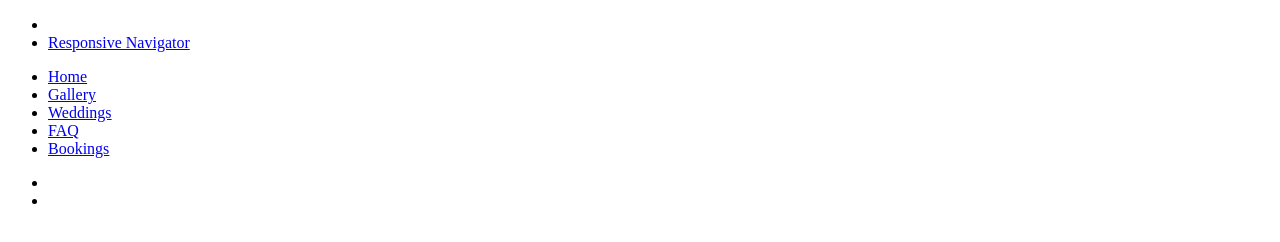
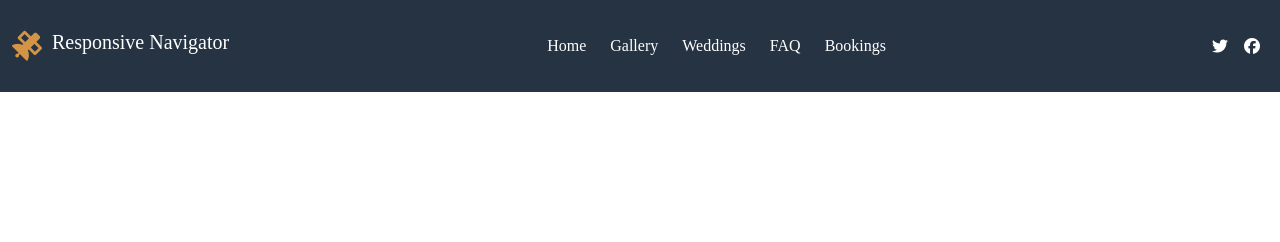
Before and after one commit to Junwon-Park/Responsive_Nav_Project, a plain HTML site: page index.html in a window 1280 px wide. Drawn offline with Linux system fonts and the light colour scheme.

Commit message:
to mediaqueries, toggle switch yet

```diff
--- a/index.html
+++ b/index.html
@@ -6,7 +6,6 @@
     <meta name="viewport" content="width=device-width, initial-scale=1.0" />
     <link rel="stylesheet" href="style.css" />
     <script
-      defer
       src="https://kit.fontawesome.com/5db9a19ce8.js"
       crossorigin="anonymous"
     ></script>
@@ -16,9 +15,12 @@
   <body>
     <nav id="container">
       <ul class="logo__title">
-        <li class="logo"><a href="#"></a></li>
+        <li class="logo">
+          <a href="#"><i class="fas fa-satellite"></i></a>
+        </li>
         <li class="title"><a href="#">Responsive Navigator</a></li>
       </ul>
+
       <ul class="menu__list">
         <li class="menu__home"><a href="#">Home</a></li>
         <li class="menu__gallery"><a href="#">Gallery</a></li>
@@ -27,8 +29,8 @@
         <li class="menu__bookings"><a href="#">Bookings</a></li>
       </ul>
       <ul class="icon__list">
-        <li class="icon__tweet"></li>
-        <li class="icon__facebook"></li>
+        <li class="icon__tweet"><i class="fab fa-twitter"></i></li>
+        <li class="icon__facebook"><i class="fab fa-facebook"></i></li>
       </ul>
     </nav>
   </body>
--- a/style.css
+++ b/style.css
@@ -0,0 +1,92 @@
+:root {
+  --text-color: white;
+  --background-color: #263343;
+  --logo-color: #d49446;
+}
+
+body {
+  margin: 0px;
+}
+
+a {
+  color: var(--text-color);
+  text-decoration: none;
+}
+
+i {
+  color: var(--text-color);
+}
+
+li {
+  list-style: none;
+}
+
+#container {
+  display: flex;
+  justify-content: space-between;
+  align-items: center;
+  background-color: var(--background-color);
+  padding: 8px 12px;
+}
+
+.logo__title {
+  display: flex;
+  justify-content: space-between;
+  padding: 0;
+  color: var(--text-color);
+  font-size: 20px;
+}
+
+.logo__title i {
+  color: var(--logo-color);
+  font-size: 30px;
+}
+
+.menu__list {
+  display: flex;
+  padding: 0;
+}
+
+.menu__list li {
+  padding: 13px 12px;
+}
+
+.menu__list li:hover {
+  background-color: var(--logo-color);
+  border-radius: 4px;
+}
+
+.logo i {
+  margin-right: 10px;
+}
+
+.icon__list {
+  display: flex;
+  padding: 0;
+}
+
+.icon__list i {
+  padding: 8px;
+}
+
+@media screen and (max-width: 768px) {
+  #container {
+    flex-direction: column;
+    align-items: flex-start;
+  }
+
+  .menu__list {
+    flex-direction: column;
+    align-items: center;
+    width: 100%;
+  }
+
+  .menu__list li {
+    width: 100%;
+    text-align: center;
+  }
+
+  .icon__list {
+    align-self: center;
+  }
+}
```
